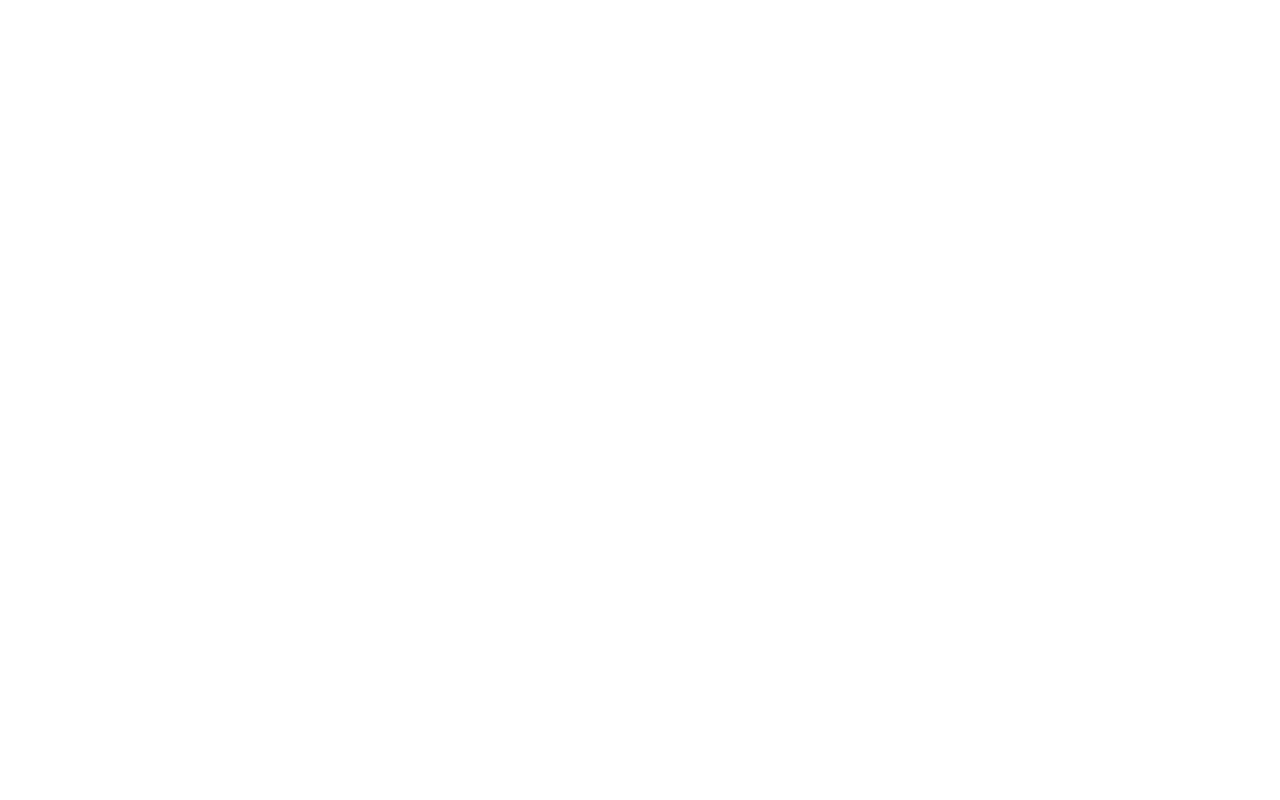
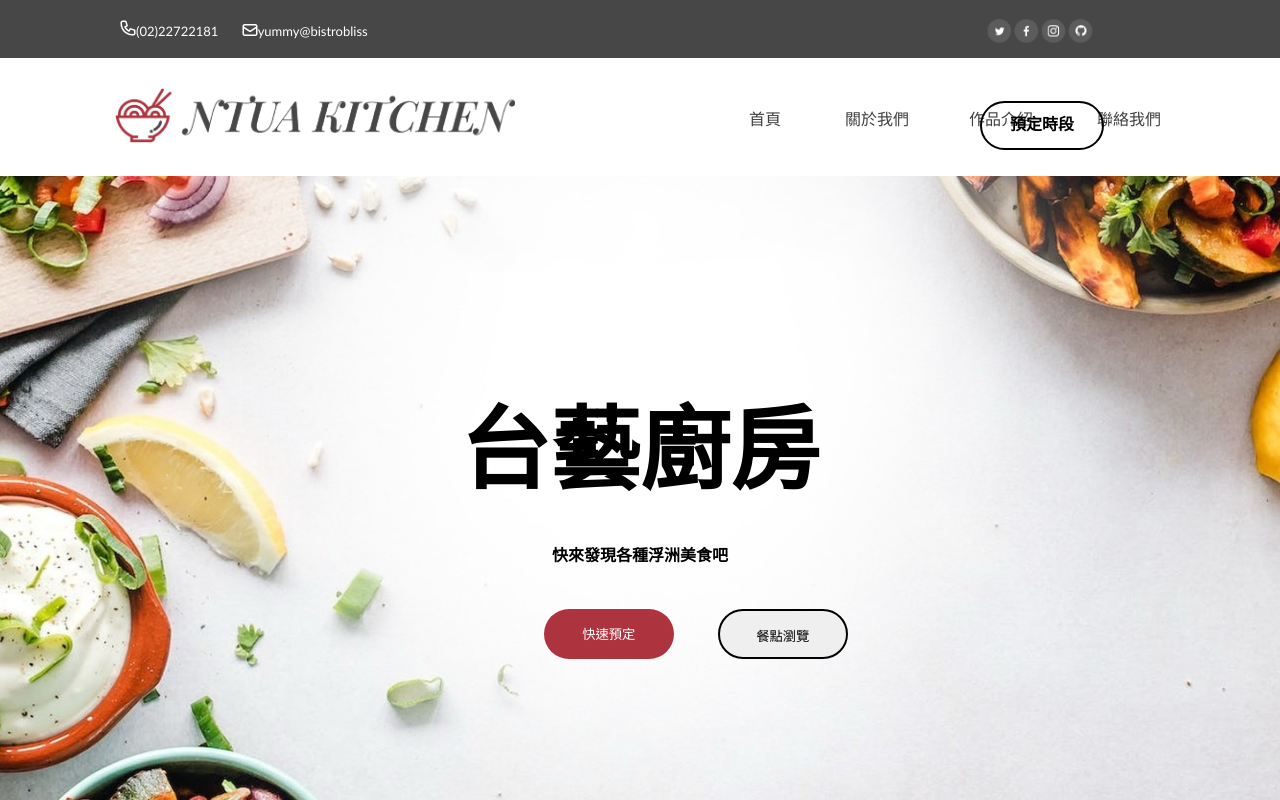
Before and after one commit to 326io/326io.github.io, a plain HTML site: page index.html in a window 1280 px wide. Drawn offline with Linux system fonts and the light colour scheme.

Commit message:
［Task］ntua kitchen
［Task］ntua kitchen

```diff
--- /dev/null
+++ b/css/main.css
@@ -0,0 +1,238 @@
+.material-symbols-outlined {
+  font-variation-settings: "FILL" 0, "wght" 400, "GRAD" 0, "opsz" 24;
+}
+body {
+  background-image: url(../img/background\ 1.jpg);
+  background-repeat: no-repeat;
+  background-attachment: fixed;
+  background-position: center;
+  background-size: cover;
+}
+
+.ntua_vcd {
+  background-color: #474747;
+}
+
+.ntua_vcd ul {
+  display: inline-block;
+  padding: 20px;
+  margin: 0;
+  vertical-align: middle;
+  text-align: right;
+  padding-left: 100px;
+  list-style: none;
+  vertical-align: middle;
+  text-decoration: none;
+  color: #ffffff;
+  vertical-align: middle;
+  font-family: "Gill Sans", "Gill Sans MT", Calibri, "Trebuchet MS", sans-serif;
+  font-size: small;
+}
+.ntua_vcd li {
+  display: inline-block;
+  position: relative;
+  padding-left: 20px;
+}
+.ntua_vcd ul li a {
+  padding: 16px;
+}
+
+.ntua_vcd_nav {
+  background-color: #ffffff;
+  padding: 30px;
+}
+
+.ntua_vcd_nav a {
+  text-decoration: none;
+  color: #404040;
+  vertical-align: middle;
+}
+.ntua_vcd_nav ul {
+  display: inline-block;
+  vertical-align: 20px;
+  text-align: right;
+}
+
+.ntua_vcd_nav .ntua_vcd_nav1 {
+  margin-left: 200px;
+}
+
+.ntua_vcd_nav1 li {
+  display: inline-block;
+}
+
+.ntua_vcd_nav img {
+  padding-left: 85px;
+  padding-top: 0px;
+}
+
+.ntua_vcd_nav a {
+  text-decoration: none;
+  padding: 20px;
+  margin: 10px;
+  vertical-align: middle;
+  text-align: center;
+}
+
+.ntua_vcd_nav a:hover {
+  background-color: #dbdfd0;
+  border-radius: 40px;
+}
+
+.title a {
+  text-decoration: none;
+  color: #000000;
+  vertical-align: middle;
+  font-family: sans-serif;
+  font-weight: 700;
+  font-size: 90px;
+  padding-top: 230px;
+}
+.title ul {
+  display: flex;
+  justify-content: center;
+  align-content: center;
+  flex-wrap: wrap;
+  padding-top: 230px;
+}
+.title li {
+  display: inline-block;
+  position: relative;
+  vertical-align: middle;
+}
+
+.ntua_vcd1 a {
+  text-decoration: none;
+  color: #000000;
+  vertical-align: middle;
+  font-family: sans-serif;
+  font-weight: 700;
+  font-size: medium;
+  margin: 0 auto;
+  justify-content: center;
+}
+.ntua_vcd1 ul {
+  display: flex;
+  margin-top: 50px;
+  margin-bottom: 50px;
+  margin-left: 50px;
+  margin-right: 50px;
+  justify-content: center;
+  align-content: center;
+  flex-wrap: wrap;
+}
+.ntua_vcd1 li {
+  display: block;
+  position: relative;
+}
+
+.ntua_vcd2 a {
+  text-decoration: none;
+  color: #000000;
+  vertical-align: middle;
+  font-family: sans-serif;
+  font-weight: 700;
+  font-size: medium;
+}
+.ntua_vcd2 ul {
+  display: inline-block;
+  padding: 13px;
+  margin: 0;
+  vertical-align: middle;
+  width: calc(100% - 50px);
+  top: 10px;
+  text-align: center;
+}
+.ntua_vcd2 li {
+  display: inline-block;
+  position: relative;
+}
+.ntua_vcd2 {
+  width: 120px;
+  height: 45px;
+  border-width: 2px;
+  border-style: solid;
+  text-align: center;
+  position: fixed;
+  left: calc(100vw - 300px);
+  bottom: calc(100vh - 150px);
+  border-radius: 40px;
+}
+
+.telephone {
+  width: 0px;
+  height: 0px;
+  text-align: center;
+  position: fixed;
+  right: calc(100vw - 142px);
+  bottom: calc(100vh - 15px);
+  border-radius: 2px;
+}
+
+.telephone .material-symbols-outlined {
+  color: #ffffff;
+  font-size: 15px;
+  line-height: 10px;
+}
+.mail {
+  width: 0px;
+  height: 0px;
+  text-align: center;
+  position: fixed;
+  right: calc(100vw - 250px);
+  bottom: calc(100vh - 15px);
+  border-radius: 2px;
+  vertical-align: middle;
+}
+
+.mail .material-symbols-outlined {
+  color: #ffffff;
+  font-size: 15px;
+  line-height: 10px;
+}
+
+.order {
+  width: 130px;
+  height: 50px;
+  color: #ffffff;
+  background-color: #ad343e;
+  border-style: solid;
+  padding: 15px;
+  border-radius: 30px;
+  margin: 20px;
+  border-radius: 40px;
+  position: relative;
+  top: 50%;
+  left: 46%;
+  -ms-transform: translate(-50%, -50%);
+  transform: translate(-50%, -50%);
+  vertical-align: middle;
+  justify-content: center;
+  display: inline-block;
+  border: 0px;
+}
+
+.menu {
+  width: 130px;
+  height: 50px;
+  border-width: 2px;
+  padding: 15px;
+  border-style: solid;
+  text-align: center;
+  vertical-align: middle;
+  border-radius: 40px;
+  margin: 20px;
+  position: relative;
+  top: 50%;
+  left: 46%;
+  -ms-transform: translate(-50%, -50%);
+  transform: translate(-50%, -50%);
+  justify-content: center;
+}
+.link img {
+  width: 110px;
+  top: 18px;
+  right: 185px;
+  position: absolute;
+  vertical-align: middle;
+}
--- /dev/null
+++ b/css/reset.css
@@ -0,0 +1,124 @@
+html,
+body,
+div,
+span,
+applet,
+object,
+iframe,
+h1,
+h2,
+h3,
+h4,
+h5,
+h6,
+p,
+blockquote,
+pre,
+a,
+abbr,
+acronym,
+address,
+big,
+cite,
+code,
+del,
+dfn,
+em,
+img,
+ins,
+kbd,
+q,
+s,
+samp,
+small,
+strike,
+strong,
+sub,
+sup,
+tt,
+var,
+b,
+u,
+i,
+center,
+dl,
+dt,
+dd,
+ol,
+ul,
+li,
+fieldset,
+form,
+label,
+legend,
+table,
+caption,
+tbody,
+tfoot,
+thead,
+tr,
+th,
+td,
+article,
+aside,
+canvas,
+details,
+embed,
+figure,
+figcaption,
+footer,
+header,
+hgroup,
+menu,
+nav,
+output,
+ruby,
+section,
+summary,
+time,
+mark,
+audio,
+video {
+  margin: 0;
+  padding: 0;
+  border: 0;
+  font-size: 100%;
+  font: inherit;
+  vertical-align: baseline;
+}
+/* HTML5 display-role reset for older browsers */
+article,
+aside,
+details,
+figcaption,
+figure,
+footer,
+header,
+hgroup,
+menu,
+nav,
+section {
+  display: block;
+}
+body {
+  line-height: 1;
+}
+ol,
+ul {
+  list-style: none;
+}
+blockquote,
+q {
+  quotes: none;
+}
+blockquote:before,
+blockquote:after,
+q:before,
+q:after {
+  content: "";
+  content: none;
+}
+table {
+  border-collapse: collapse;
+  border-spacing: 0;
+}
--- a/index.html
+++ b/index.html
@@ -1,9 +1,67 @@
 <!DOCTYPE html>
-<html lang="en">
+<html lang="zh-tw">
   <head>
     <meta charset="UTF-8" />
     <meta name="viewport" content="width=device-width, initial-scale=1.0" />
-    <title>Document</title>
-  </head>
-  <body></body>
+    <title>台藝廚房</title>
+    <link href="./css/main.css" rel="stylesheet" />
+    <link href="./css/reset.css" rel="stylesheet" />
+
+  <body>
+    <div class="ntua_vcd">
+    <ul>
+      <li>
+        <img src="./img/phone.png">(02)22722181
+      </li>
+      <li>
+        <img src="./img/mail.png">yummy@bistrobliss
+      </li>
+    </div>
+    <div class="ntua_vcd_nav">
+        <img src="./img/japanese-food.png" width="400px" />
+
+     <ul class="ntua_vcd_nav1">
+        <li>
+          <a href="#"> 首頁 </a>
+        </li>
+        <li>
+          <a href="#"> 關於我們 </a>
+        <li>
+          <a href="#"> 作品介紹 </a>
+        </li>
+        <li>
+          <a href="#"> 聯絡我們 </a>
+     </ul>
+    </div>
+
+    <div class="ntua_vcd2">
+      <ul>
+        <li>
+          <a href="#"> 預定時段 </a>
+        </li>
+      </ul>
+    </div>
+    <div class="title">
+    <ul>
+      <li>
+        <a href="#"> 台藝廚房 </a>
+      </li>
+    </div>
+    <div class="ntua_vcd1">
+      <ul>
+        <li>
+          <a href="#"> 快來發現各種浮洲美食吧 </a>
+        </li>
+      </div>
+
+
+
+    <button type="button" class="order">快速預定</button>
+    <button type="button" class="menu">餐點瀏覽</button>
+
+    <div class="link">
+      <a href="#"><img src="./img/link logo.png"></a>
+    </div>
+
+  </body>
 </html>
```
Also changed, not shown: img/background 1.jpg (added), img/background.jpg (added), img/japanese-food.png (added), img/link logo.png (added), img/logo.jpg (added), img/mail.png (added), img/phone.png (added), img/text.jpg (added).
